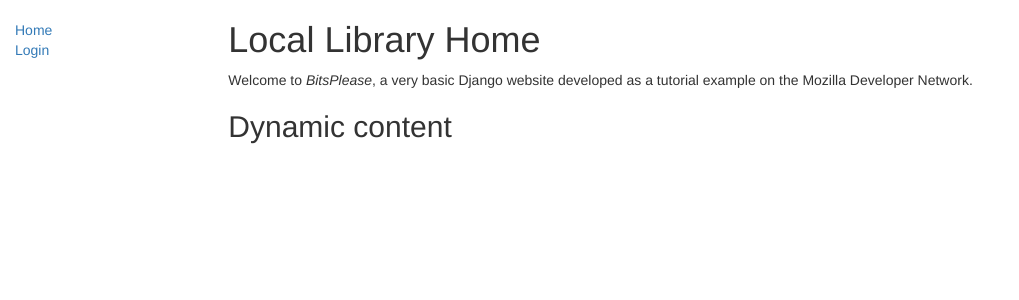
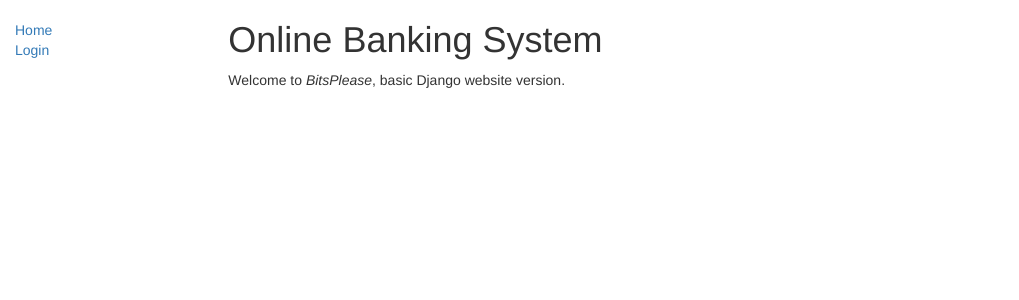
Before and after one commit to c-sandu/online-banking-system, a Django app: page /banking/ in a window 1280 px wide. Shown: the top 300 px of the page, without its empty margins (0-1019 px from the left). Run offline with Django 3.2, Linux system fonts and the light colour scheme; some libraries are stand-ins or nearby versions.

Commit message:
Modified message on index.html

```diff
--- a/bitsplease/banking/templates/banking/index.html
+++ b/bitsplease/banking/templates/banking/index.html
@@ -1,11 +1,8 @@
 {% extends "base_generic.html" %}
 
 {% block content %}
-<h1>Local Library Home</h1>
+<h1>Online Banking System</h1>
 
-  <p>Welcome to <em>BitsPlease</em>, a very basic Django website developed as a tutorial example on the Mozilla Developer Network.</p>
-
-<h2>Dynamic content</h2>
-
+  <p>Welcome to <em>BitsPlease</em>, basic Django website version.</p>
 
 {% endblock %}
```
